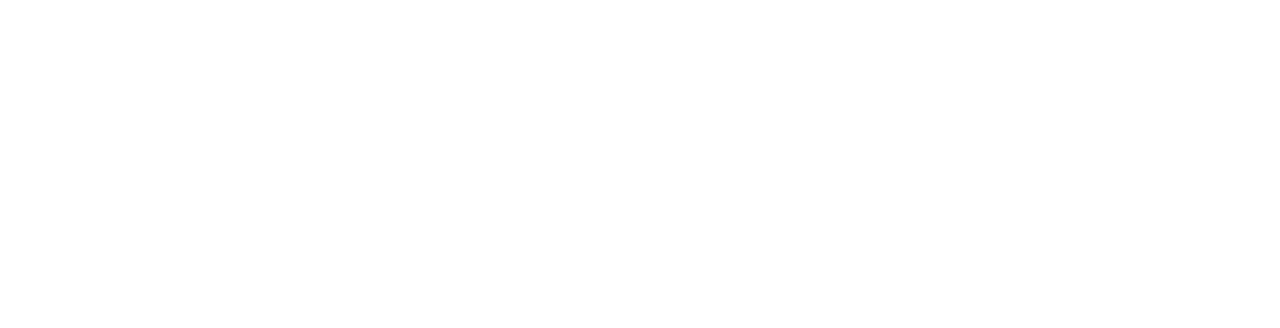
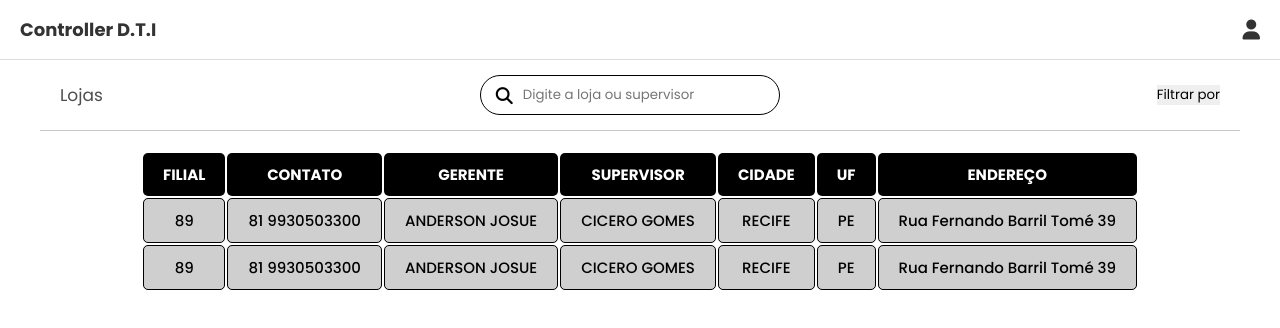
Before and after one commit to denninho1/CONTROLLER-D.T.I, a plain HTML site: page pages/lojas.html in a window 1280 px wide. Drawn offline with Linux system fonts and the light colour scheme.

Commit message:
page lojas

```diff
--- /dev/null
+++ b/css/lojas.css
@@ -0,0 +1,60 @@
+.search {
+    display: flex;
+    align-items: center;
+    justify-content: center;
+    border: 1px solid #000;
+    border-radius: 20px;
+
+    width: 300px;
+    height: 40px;
+    background-color: #fff;
+}
+
+.search i {
+    font-size: 1.7rem;
+    padding: 5px 5px 5px 15px;
+}
+
+.search_loja {
+    width: 100%;
+    height: 100%;
+    padding: 5px;
+    background-color: transparent;
+}
+
+
+.table_wrapper {
+    margin-top: 20px;
+    width: 100%;
+    display: flex;
+    justify-content: center;
+    font-size: 1.5rem;
+}
+
+thead tr {
+    background-color: #000;
+    color: #fff;
+}
+thead th {
+    padding: 10px 20px;
+    border-radius: 5px;
+}
+
+
+tbody tr{
+    cursor: pointer;
+    background-color: #cfcfcf;
+    transition: .3s all linear;
+}
+
+tbody td {
+    padding: 10px 20px;
+    text-align: center;
+    border: 1px solid #000;
+    border-radius: 5px;
+    font-weight: 500;
+}
+
+tbody tr:hover {
+    transform: scale(1.03);
+}
--- a/css/tasks.css
+++ b/css/tasks.css
@@ -3,7 +3,7 @@ section {
     padding: 0 40px;
 }
 
-.header_pending {
+.midle {
     width: 100%;
     display: flex;
     align-items: center;
@@ -12,20 +12,20 @@ section {
     border-bottom: 1px solid #c7c7c7;
 }
 
-.header_pending h1 {
+.midle h1 {
     font-size: 1.7rem;
     font-weight: 400;
     color: #4e4e4e;
 }
 
-.header_pending .right {
+.midle .right {
     display: flex;
     align-items: center;
     justify-content: center;
     gap: 20px
 }
 
-.header_pending .right button {
+.midle .right button {
     font-size: 1.4rem;
     padding: 10px 15px;
     cursor: pointer;
@@ -33,7 +33,7 @@ section {
     color: #313131;
 }
 
-.header_pending .btn_newtask {
+.midle .btn_newtask {
     background-color: #76ec5e;
 }
 
--- a/pages/lojas.html
+++ b/pages/lojas.html
@@ -3,9 +3,67 @@
 <head>
     <meta charset="UTF-8">
     <meta name="viewport" content="width=device-width, initial-scale=1.0">
+    <script src="https://kit.fontawesome.com/8d9aafe57f.js" crossorigin="anonymous"></script>
+    <link rel="stylesheet" href="../css/style.css">
+    <link rel="stylesheet" href="../css/tasks.css">
+    <link rel="stylesheet" href="../css/lojas.css">
     <title>Lojas - LASER ELETRO</title>
 </head>
 <body>
+    <header class="header">
+        <div class="left"><a href="./main.html">Controller D.T.I</a></div>
+        <div class="right"><i class="fa-solid fa-user"></i></div>
+    </header>
 
+    <section class="hero">
+        <div class="midle">
+            <h1>Lojas</h1>
+            <div class="search">
+                <i class="fa-solid fa-magnifying-glass"></i>
+                <input type="search" name="search_loja" class="search_loja" id="search_loja" placeholder='Digite a loja ou supervisor'>
+            </div>
+            <div>
+                <button>Filtrar por</button>
+            </div>
+        </div>
+
+        <div class="table_wrapper">
+            <table>
+                <thead>
+                    <tr>
+                        <th>FILIAL</th>
+                        <th>CONTATO</th>
+                        <th>GERENTE</th>
+                        <th>SUPERVISOR</th>
+                        <th>CIDADE</th>
+                        <th>UF</th>
+                        <th>ENDEREÇO</th>
+                    </tr>
+                </thead>
+
+                <tbody id="">
+                    <tr>
+                        <td>89</td>
+                        <td>81 9930503300</td>
+                        <td>ANDERSON JOSUE</td>
+                        <td>CICERO GOMES</td>
+                        <td>RECIFE</td>
+                        <td>PE</td>
+                        <td>Rua Fernando Barril Tomé 39</td>
+                    </tr>
+                    <tr>
+                        <td>89</td>
+                        <td>81 9930503300</td>
+                        <td>ANDERSON JOSUE</td>
+                        <td>CICERO GOMES</td>
+                        <td>RECIFE</td>
+                        <td>PE</td>
+                        <td>Rua Fernando Barril Tomé 39</td>
+                    </tr>
+
+                </tbody>
+            </table>
+        </div>
+    </section>
 </body>
 </html>
```
Also changed, not shown: pages/main.html (+1 -1 lines), pages/tasks_infra.html (+2 -2 lines), pages/tasks_sup.html (+3 -3 lines), README.md, images/laser.png (deleted).
